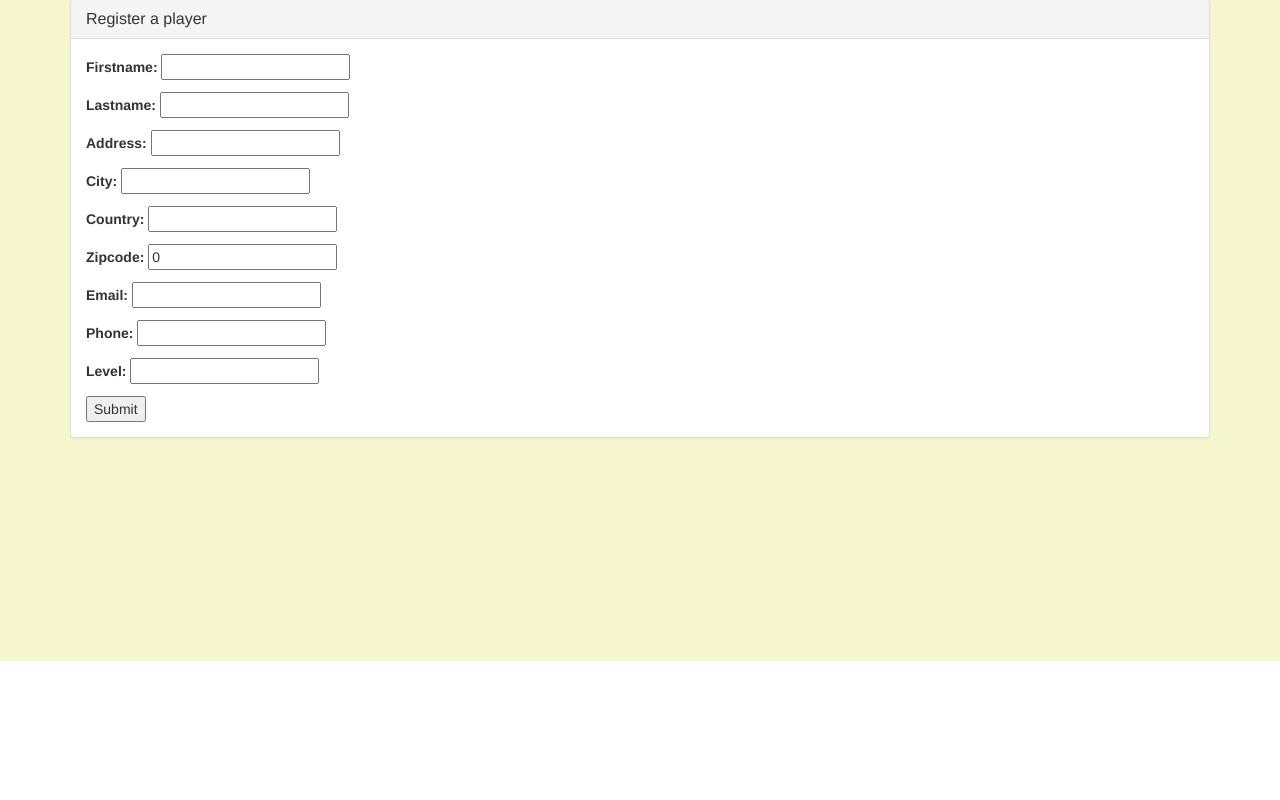
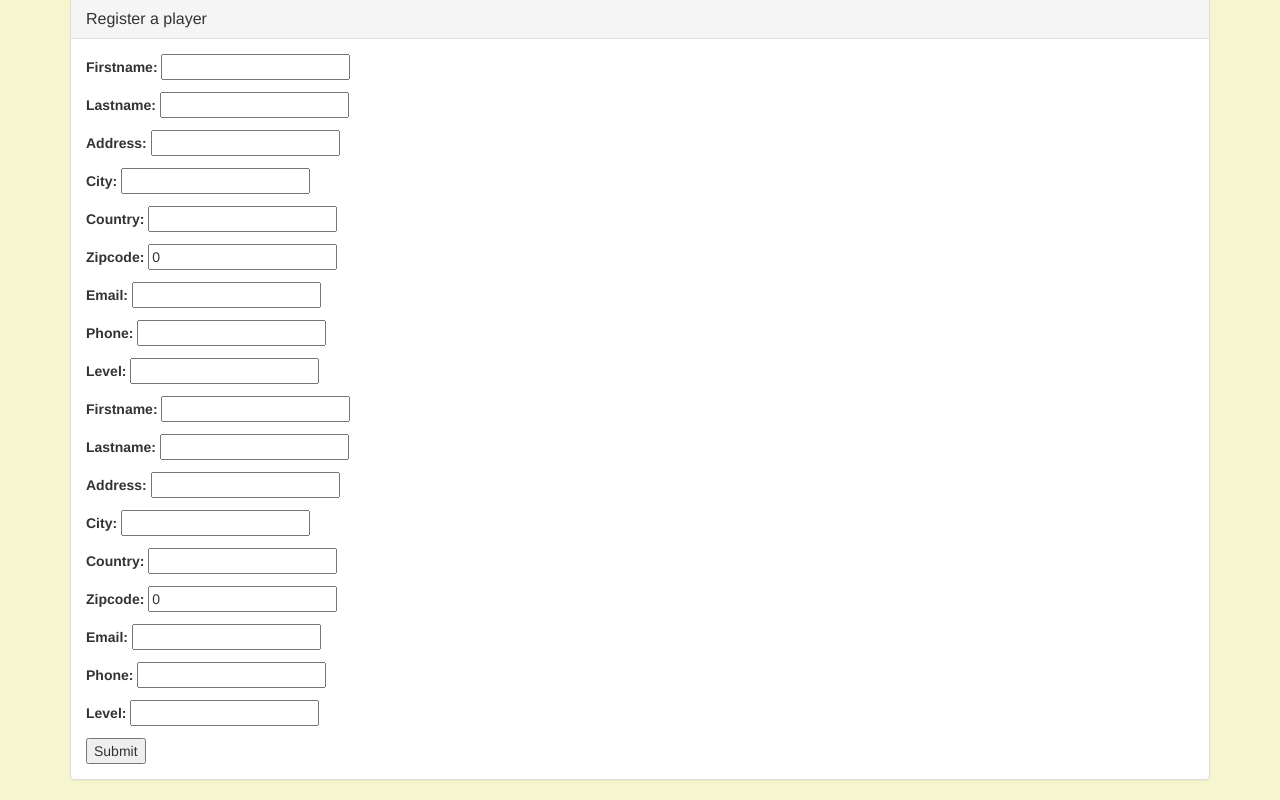
Before and after one commit to ivanahad/sep2015E, a Django app: page /players/register in a window 1280 px wide. Shown: the part 139-939 px from the top of the page. Before the commit the page ends 800 px from the top, so only its background shows below. Run offline with Django 3.2, Linux system fonts and the light colour scheme; some libraries are stand-ins or nearby versions.

Commit message:
Pair registration

```diff
--- a/sep2015E/players/forms.py
+++ b/sep2015E/players/forms.py
@@ -5,3 +5,4 @@ class RegisterForm(forms.ModelForm):
 	class Meta:
 		model = User
 		fields = '__all__'
+		prefix = 'form1'
--- a/sep2015E/players/templates/players/register.html
+++ b/sep2015E/players/templates/players/register.html
@@ -1,4 +1,5 @@
 {% load static from staticfiles %}
+{% if envoi %}Votre message a bien été envoyé !{% endif %}
 <!DOCTYPE html>
 <html lang="en">
 <head>
@@ -55,7 +56,8 @@
 	  <div class="panel-body">
 	    <form action="{% url "players.views.register" %}" method="post">
 		    {% csrf_token %}
-		    {{ form.as_p }}
+		    {{ form1.as_p }}
+			{{ form2.as_p }}
 		    <input type="submit" value="Submit" />
 		</form>
 	  </div>
--- a/sep2015E/players/views.py
+++ b/sep2015E/players/views.py
@@ -1,18 +1,36 @@
 from django.shortcuts import render
+from django.http import HttpResponseRedirect
 from players.forms import RegisterForm
+from players.models import User, Pair
 
 def register(request):
     if request.method == 'POST':  # S'il s'agit d'une requête POST
-        form = RegisterForm(request.POST)  # Nous reprenons les données
+        form1 = RegisterForm(request.POST, prefix="form1")
+        form2 = RegisterForm(request.POST, prefix="form2")
 
-        if form.is_valid(): # Nous vérifions que les données envoyées sont valides
+        if form1.is_valid() and form2.is_valid(): # Nous vérifions que les données envoyées sont valides
 
-            # Ici nous pouvons traiter les données du formulaire
-            nom = form.cleaned_data['nom']
-            commentaire = form.cleaned_data['commentaire']
-            email = form.cleaned_data['email']
+            new_user1 = User(firstname = form1.cleaned_data['firstname'], lastname = form1.cleaned_data['lastname'], address = form1.cleaned_data['address'],
+                city = form1.cleaned_data['city'], country = form1.cleaned_data['country'], zipcode = form1.cleaned_data['zipcode'],
+                email = form1.cleaned_data['email'], phone = form1.cleaned_data['phone'], level = form1.cleaned_data['level'])
+            new_user1.save()
+
+            new_user2 = User(firstname = form2.cleaned_data['firstname'], lastname = form2.cleaned_data['lastname'], address = form2.cleaned_data['address'],
+                city = form2.cleaned_data['city'], country = form2.cleaned_data['country'], zipcode = form2.cleaned_data['zipcode'],
+                email = form2.cleaned_data['email'], phone = form2.cleaned_data['phone'], level = form2.cleaned_data['level'])
+            new_user2.save()
+
+            new_pair = Pair(player1 = new_user1, player2 = new_user2, average = 0)
+            new_pair.save()
+
+            return HttpResponseRedirect('/')
+
 
     else: # Si ce n'est pas du POST, c'est probablement une requête GET
-        form = RegisterForm()  # Nous créons un formulaire vide
+        form1 = RegisterForm(prefix="form1")
+        form2 = RegisterForm(prefix="form2")  # Nous créons un formulaire vide
 
-    return render(request, 'players/register.html', locals())
+    return render(request, 'players/register.html', {
+        'form1': form1,
+        'form2': form2,
+    })
```
Also changed, not shown: sep2015E/staff/migrations/0001_initial.py (added), sep2015E/tournament/migrations/0001_initial.py (added).
